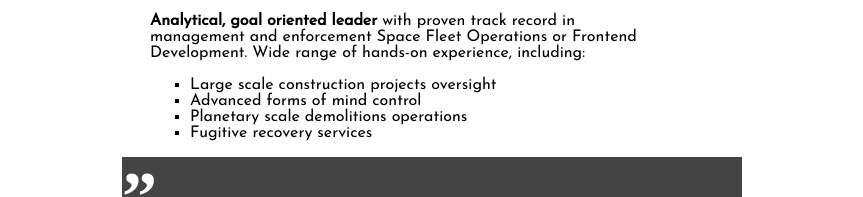
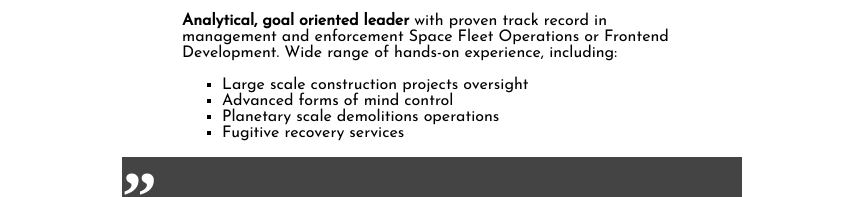
Before and after one commit to partwish/partwish.github.io, a plain HTML site: page index.html in a window 1280 px wide. Shown: the part 291-488 px from the top of the page, without its empty margins (208-1071 px from the left). Drawn offline with Linux system fonts and the light colour scheme.

Commit message:
Update style.css

```diff
--- a/style.css
+++ b/style.css
@@ -18,7 +18,7 @@ img {
   position: relative;
 }
 .main1 {
-  margin-left: 350px;
+  margin:auto;
   font-family: 'Josefin Sans', sans-serif;
   font-size: 16px;
   width: 500px;
```
